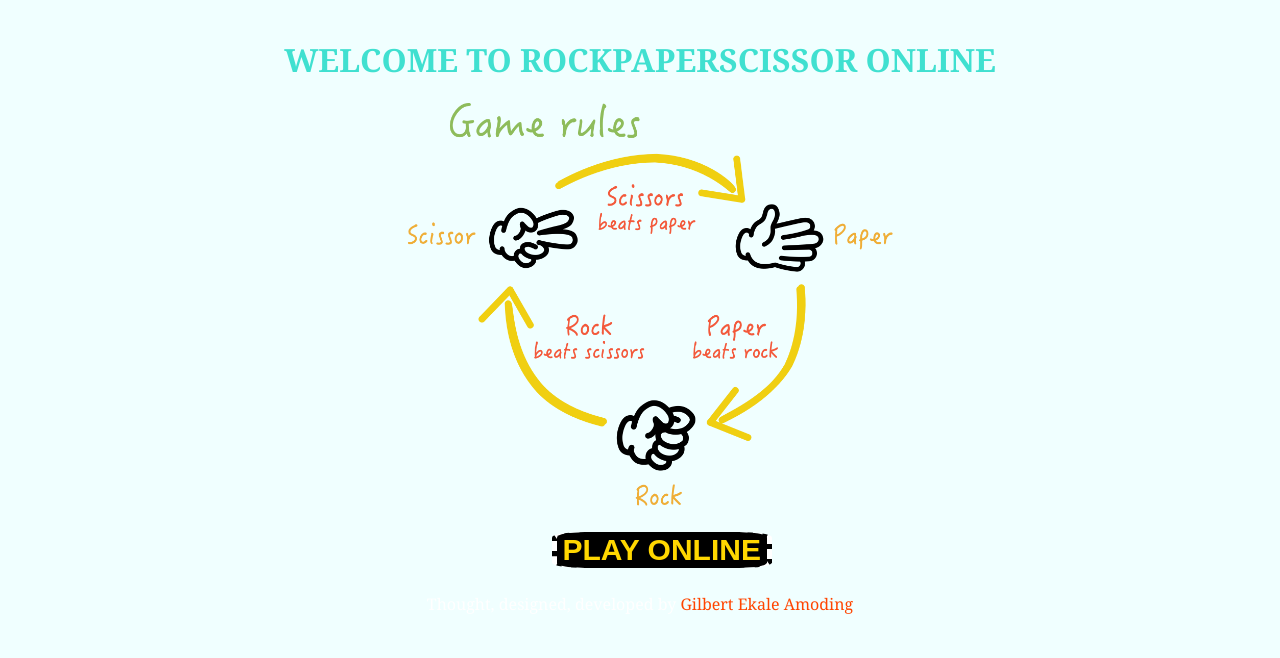
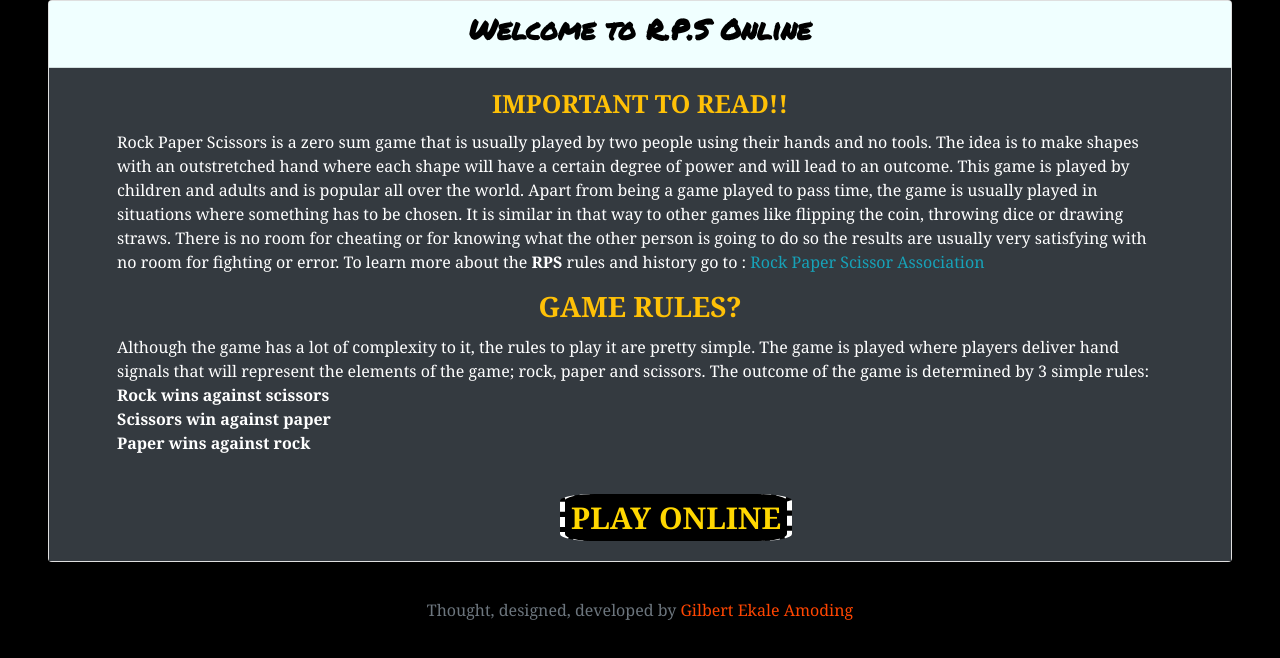
Before and after one commit to gilbertekalea/RockPaperScissor, a plain HTML site: page program/index.html in a window 1280 px wide. Drawn offline with nearby package versions, Linux system fonts and the light colour scheme.

Commit message:
added boostrap on index page

```diff
--- a/program/index.css
+++ b/program/index.css
@@ -1,12 +1,14 @@
 html, body {
-    background-color:azure;
+    background-color: black;
     color: white;
     font-family: Georgia, 'Times New Roman', Times, serif;
-    font-size: medium;
+    font-size: 12x;
     width: auto;
     height: auto;
 }
-
+.bg-azure {
+    background-color: azure;
+}
 * {
     box-sizing: border-box;
 }
@@ -26,14 +28,18 @@ img {
 }
 
 h1 {
-    color: turquoise;
-    text-transform: uppercase;
+    font-family: 'Permanent Marker', cursive;
+    font-size:28px;
+    color:black;
     text-align: center;
 }
 
 h2 {
-    color: mediumspringgreen;
+    color: black;
     font-size: 25px;
+}
+
+h1, h2, h3, h4, h5, h6 {
     font-weight: bold;
     text-align: center;
 }
@@ -41,6 +47,10 @@ h2 {
 a {
     color: orangered;
     text-decoration: none;
+}
+
+li {
+    list-style-type: none;
 }
 
 .container {
@@ -72,7 +82,7 @@ a {
 .board {
     /* background-color:rgba(0, 100, 200, 0.5); */
     display: flex;
-    flex-direction:  column;
+    flex-direction: column;
     text-align: center;
 }
 
--- a/program/index.html
+++ b/program/index.html
@@ -5,25 +5,69 @@
     <meta charset="uff-8" />
     <meta http-equiv="X-UA-Compatible" content="IE=edge" />
     <meta name="viewport" content="width=device-width, initial-scale=1.0" />
+    <!-- bootstrap -->
+    <link rel="stylesheet" href="https://cdn.jsdelivr.net/npm/bootstrap@4.5.3/dist/css/bootstrap.min.css"
+        integrity="sha384-TX8t27EcRE3e/ihU7zmQxVncDAy5uIKz4rEkgIXeMed4M0jlfIDPvg6uqKI2xXr2" crossorigin="anonymous">
+
+        <!-- local css -->
     <link rel="stylesheet" href="../program/index.css">
-    <link href="https://fonts.googleapis.com/css2?family=Sacramento&display=swap" rel="stylesheet">
+    <!-- Google font -->
+    <link rel="preconnect" href="https://fonts.gstatic.com">
+    <link href="https://fonts.googleapis.com/css2?family=Permanent+Marker&display=swap" rel="stylesheet">
+    <!-- Favicons -->
     <link rel="apple-touch-icon" sizes="180x180" href="/apple-touch-icon.png">
     <link rel="icon" type="image/png" sizes="32x32" href="../favicons/favicon-32x32.png">
     <link rel="icon" type="image/png" sizes="16x16" href="../favicons/favicon-16x16.png">
     <link rel="manifest" href="../favicons/site.webmanifest">
 </head>
 <body>
-    <div class="index_container">
-    <h1>Welcome to RockPaperScissor Online</h1>
-    <div class="img_wrap">
-        <img src="../photos/Game_rules.png" height="auto;" width="40%">
+    <div class="card mx-5 ">
+        <div class="card-header bg-azure">
+            <h1>Welcome to R.P.S Online</h1>
         </div>
-    </div>
+        <div class="card-body bg-dark">
+            <h2 class="card-title text-warning text-uppercase font-weight-bolder">Important to Read!!</h2>
+            <p class="card-text mx-5">
+            Rock Paper Scissors is a zero sum game that is usually played by two people using their hands and no tools. The idea is
+            to make shapes with an outstretched hand where each shape will have a certain degree of power and will lead to an
+            outcome.
+
+            This game is played by children and adults and is popular all over the world. Apart from being a game played to pass
+            time, the game is usually played in situations where something has to be chosen. It is similar in that way to other
+            games like flipping the coin, throwing dice or drawing straws. There is no room for cheating or for knowing what the
+            other person is going to do so the results are usually very satisfying with no room for fighting or error.
+            To learn more about the <b>RPS</b> rules and history go to :
+            <a href="https://www.wrpsa.com/the-official-rules-of-rock-paper-scissors/" class="card-link text-info" target="_blank
+            ">Rock Paper Scissor Association</a>
+        </p>
+        <h3 class="card-title text-warning text-uppercase font-weight-bolder">
+        Game rules?
+        </h3>
+        <p class="card-text mx-5">
+            Although the game has a lot of complexity to it, the rules to play it are pretty simple.
+            The game is played where players deliver hand signals that will represent the elements of the game; rock, paper and
+            scissors. The outcome of the game is determined by 3 simple rules:
+            <br>
+            <b>Rock wins against scissors</b> <br>
+            <b>Scissors win against paper</b> <br>
+            <b>Paper wins against rock</b> <br>
+        </p>
         <button>
         <a href="game.html">Play online</a>
         </button>
+        </div>
+        </div>
+        <!-- javascript files -->
+        <script src="https://code.jquery.com/jquery-3.5.1.slim.min.js"
+            integrity="sha384-DfXdz2htPH0lsSSs5nCTpuj/zy4C+OGpamoFVy38MVBnE+IbbVYUew+OrCXaRkfj"
+            crossorigin="anonymous"></script>
+        <script src="https://cdn.jsdelivr.net/npm/bootstrap@4.5.3/dist/js/bootstrap.bundle.min.js"
+            integrity="sha384-ho+j7jyWK8fNQe+A12Hb8AhRq26LrZ/JpcUGGOn+Y7RsweNrtN/tE3MoK7ZeZDyx"
+            crossorigin="anonymous"></script>
 </body>
+<div class="card-footer text-muted mx-5">
 <footer>
     Thought, designed, developed by <a href="https://github.com/gilbertekalea"; target="_blank">Gilbert Ekale Amoding</a>
 </footer>
+</div>
 </html>
```
